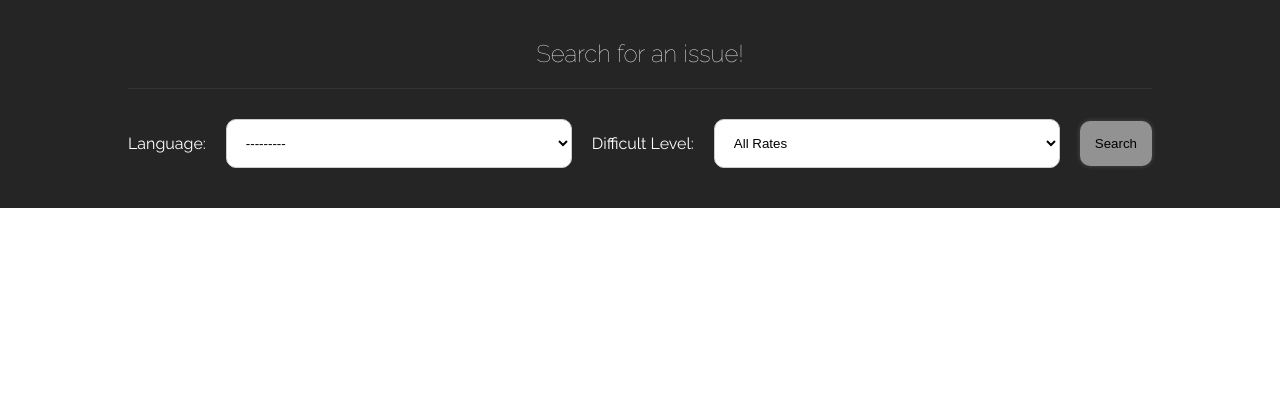
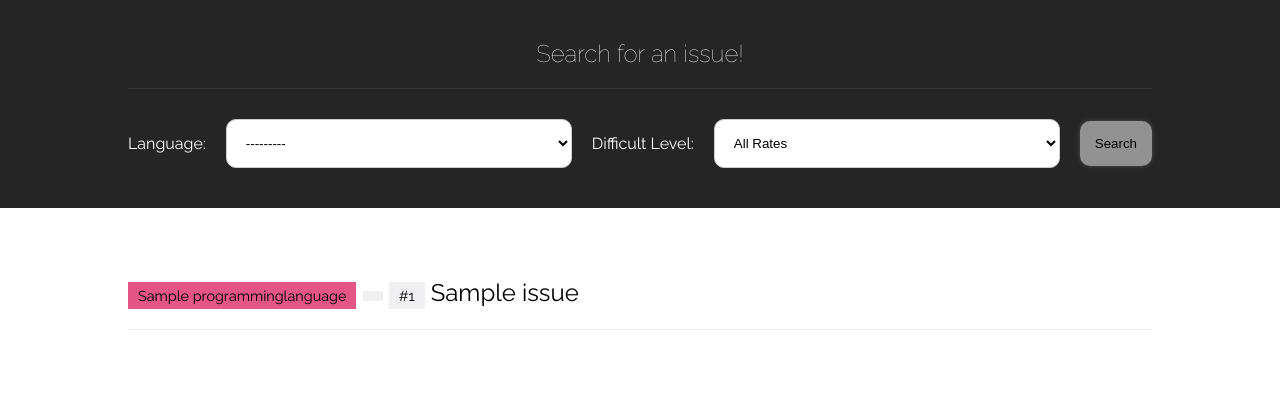
Before and after one commit to carlosmaniero/iwannacontrib, a Django app: page / in a window 1280 px wide. Shown: the part 406-800 px from the top of the page. Run offline with Django 3.2, Linux system fonts and the light colour scheme; tables that the repository leaves empty hold one stand-in row (values such as "Sample post").

Commit message:
sorting result and show the latest added issues by default

```diff
--- a/issues/models.py
+++ b/issues/models.py
@@ -28,6 +28,7 @@
         on_delete=models.CASCADE,
     )
     current_rate = models.ForeignKey(IssueRate, null=True, default=None, on_delete=models.CASCADE)
+    created_at = models.DateTimeField(auto_now_add=True)
 
     class Meta:
         unique_together = (("repository", "number"),)
--- a/issues/templates/base.html
+++ b/issues/templates/base.html
@@ -96,8 +96,12 @@
             display: inline-block;
             font-size: 60%;
         }
+
         .issue-title h1 span.issue-number {
             background: #F0F0F2;
+        }
+        .issue-title h1 span.issue-language {
+            background: #e45686;
         }
 
         .issue-title a {
--- a/issues/templates/issues/partials/issue_title.html
+++ b/issues/templates/issues/partials/issue_title.html
@@ -5,8 +5,9 @@
     </h2>
     <h1>
         <a href="{{ issue.get_url }}">
+            <span class="issue-language">{{ issue.main_language }}</span>
+            <span class="issue-rate issue-rate-{{ issue.current_rate.rate }}">{{ issue.rate_label }}</span>
             <span class="issue-number">#{{ issue.number }}</span>
-            <span class="issue-rate issue-rate-{{ issue.current_rate.rate }}">{{ issue.rate_label }}</span>
             {{ issue.name }}
         </a>
     </h1>
--- a/triage/forms.py
+++ b/triage/forms.py
@@ -16,7 +16,7 @@
     @property
     def results(self):
         if not self.is_valid():
-            return
+            return Issue.objects.all().order_by('-created_at')[:20]
 
         rate = self._get_rate()
 
@@ -27,7 +27,7 @@
         if rate != 'all':
             query.update(current_rate__rate=rate)
 
-        return Issue.objects.filter(**query)
+        return Issue.objects.filter(**query).order_by('-created_at')[:1000]
 
     def _get_rate(self):
         rate = self.cleaned_data.get('rate')
```
Also changed, not shown: triage/tests.py (+11 -1 lines), issues/migrations/0010_issue_created_at.py (added).
